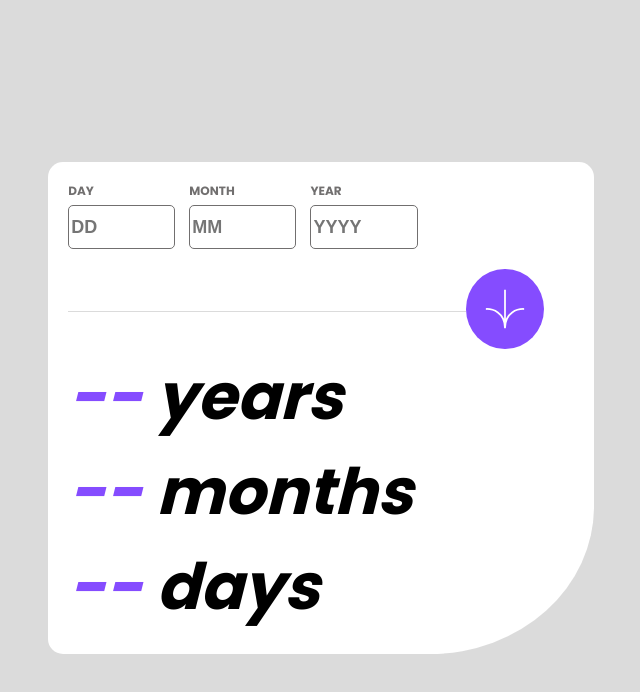
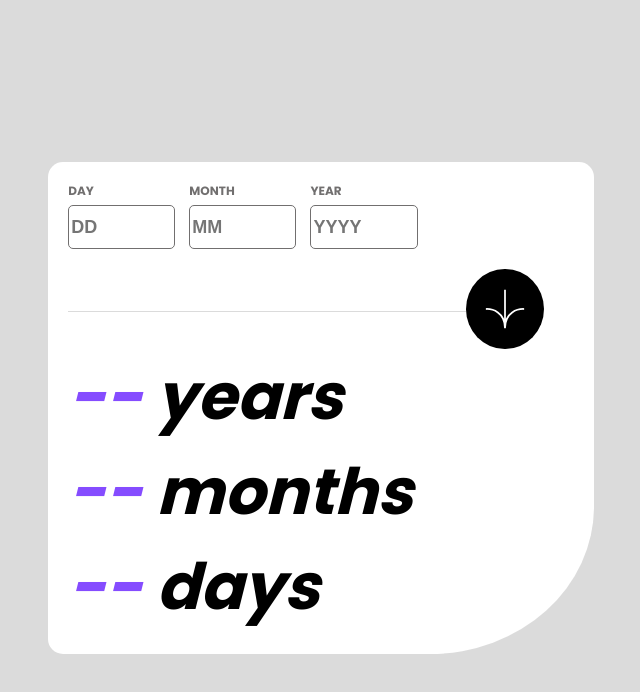
Before and after one commit to GregorioVeraza/age-caculator, a plain HTML site: page index.html in a window 1280 px wide. In both pictures the pointer is over the input 824 px from the left and 309 px from the top of the page. Shown: the whole page, without its empty margins (319-959 px from the left). Drawn offline with Linux system fonts and the light colour scheme.

Commit message:
modifique el readme y le agregue el hover a el boton

```diff
--- a/style.css
+++ b/style.css
@@ -86,6 +86,11 @@ input[type=submit]{
     border: none;
 }
 
+input[type=submit]:hover{
+    background-color: black;
+    cursor: pointer;
+}
+
 span{
     color: hsl(0, 1%, 44%);
     margin-bottom: 5px;
```
Also changed, not shown: assets/images/desktop-design.png (added), assets/images/mobile-design.png (added), 1 other file.
